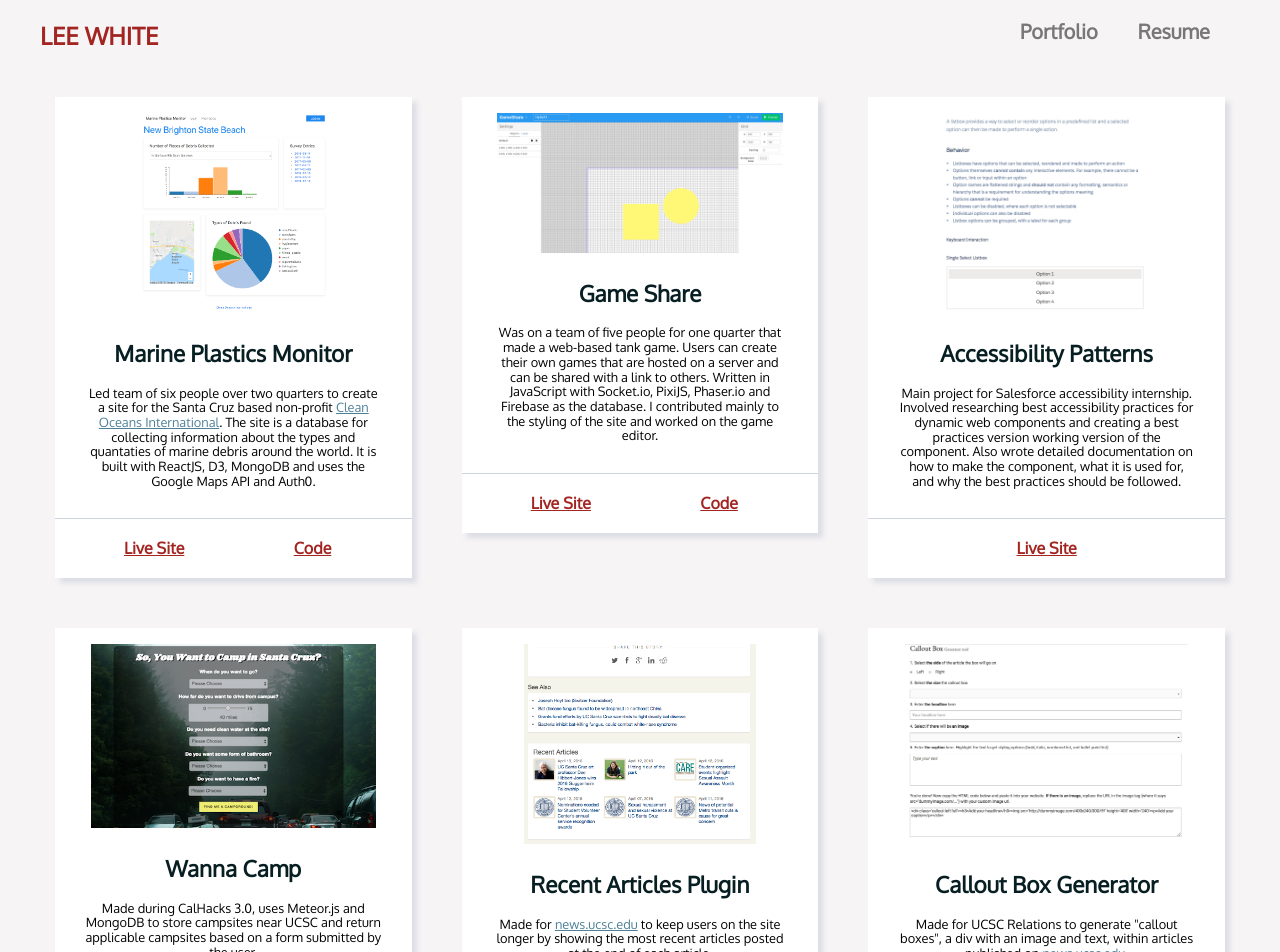
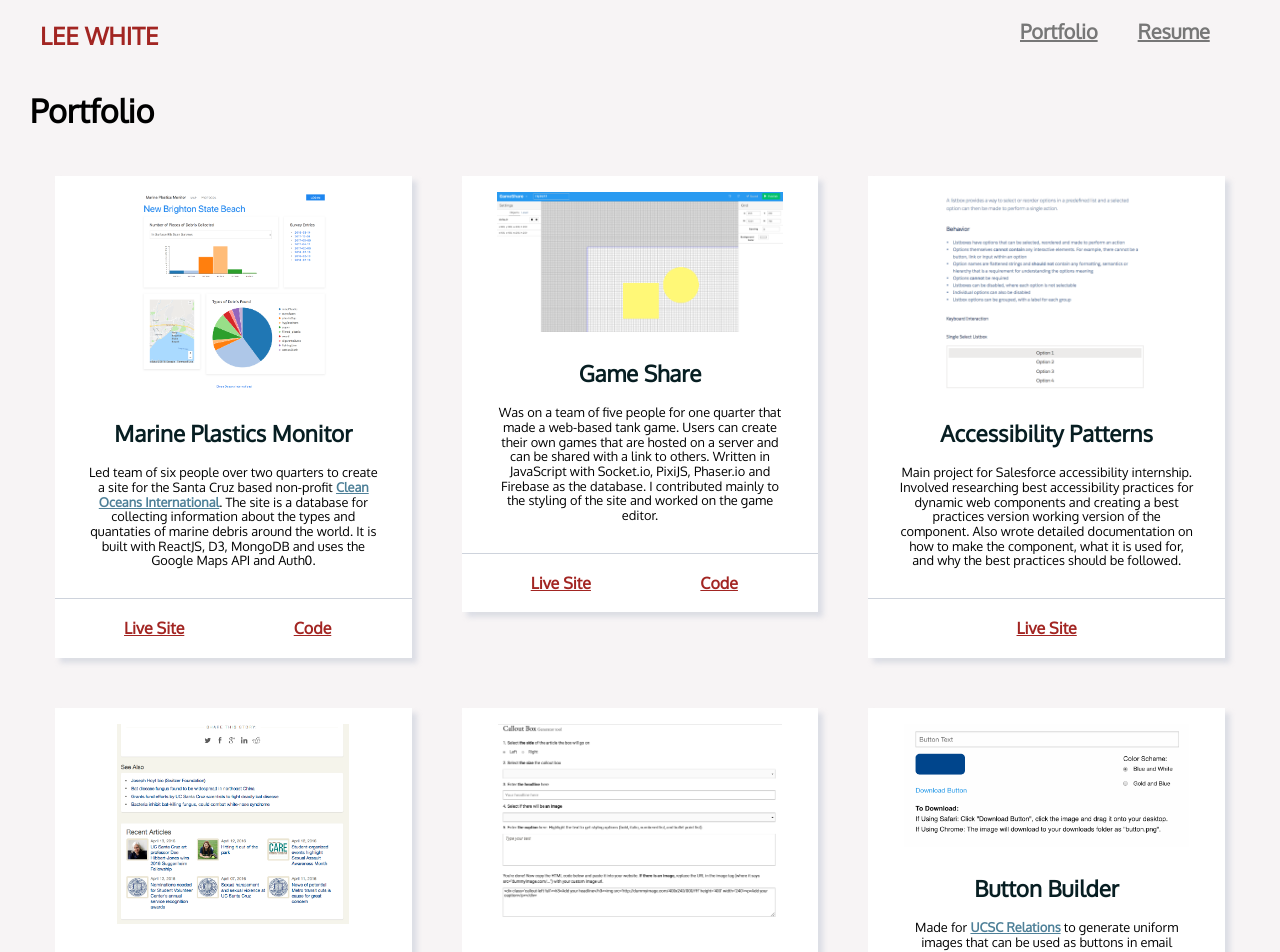
Before and after one commit to shleewhite/shleewhite.github.io, a React (Create React App) app: page / in a window 1280 px wide. Shown: the top 952 px of the page. Built offline with nearby package versions, Linux system fonts and the light colour scheme.

Commit message:
making this site slightly better

```diff
--- a/public/index.html
+++ b/public/index.html
@@ -1,18 +1,22 @@
 <!doctype html>
 <html lang="en">
+
 <head>
   <meta charset="utf-8">
   <meta name="viewport" content="width=device-width, initial-scale=1, shrink-to-fit=no">
   <link rel="manifest" href="%PUBLIC_URL%/manifest.json">
-    <link rel="stylesheet" href="https://unpkg.com/purecss@1.0.0/build/pure-min.css" integrity="sha384-nn4HPE8lTHyVtfCBi5yW9d20FjT8BJwUXyWZT9InLYax14RDjBj46LmSztkmNP9w" crossorigin="anonymous">
+  <link rel="stylesheet" href="https://unpkg.com/purecss@1.0.0/build/pure-min.css"
+    integrity="sha384-nn4HPE8lTHyVtfCBi5yW9d20FjT8BJwUXyWZT9InLYax14RDjBj46LmSztkmNP9w" crossorigin="anonymous">
   <link rel="stylesheet" href="https://unpkg.com/purecss@1.0.0/build/grids-responsive-min.css">
   <link href="https://fonts.googleapis.com/css?family=Oxygen" rel="stylesheet">
-    <title>Lee White</title>
+  <title>Portfolio: Lee White</title>
 </head>
+
 <body>
   <noscript>
     You need to enable JavaScript to run this app.
   </noscript>
   <div id="root"></div>
 </body>
+
 </html>
--- a/src/components/Nav.js
+++ b/src/components/Nav.js
@@ -3,12 +3,12 @@ import { Link } from 'react-router-dom';
 
 class Nav extends Component {
 	render() {
-		return(
+		return (
 			<nav className="pure-u-1-1 pure-menu pure-menu-horizontal pure-g">
-				<Link className="pure-menu-heading pure-u-4-5" to="/">Lee White</Link>
+				<div className="pure-menu-heading pure-u-4-5">Lee White</div>
 				<ul className="pure-menu-list pure-u-1-5">
-					<li className="pure-menu-item" id="name"><Link className="pure-menu-link" to="/">Portfolio</Link></li>
-					<li className="pure-menu-item" id="name"><Link className="pure-menu-link" to="/resume">Resume</Link></li>
+					<li className="pure-menu-item" id="nav-1"><Link className="pure-menu-link" to="/">Portfolio</Link></li>
+					<li className="pure-menu-item" id="nav-2"><Link className="pure-menu-link" to="/resume">Resume</Link></li>
 				</ul>
 			</nav>
 		);
--- a/src/components/pages/Portfolio.js
+++ b/src/components/pages/Portfolio.js
@@ -1,6 +1,5 @@
 import React, { Component } from 'react';
 
-import wc_pic from '../../images/wanna_camp.png';
 import ra_pic from '../../images/recent_articles2.png';
 import cg_pic from '../../images/callout_box.png';
 import ap_pic from '../../images/a11y_patterns.png';
@@ -9,28 +8,30 @@ import mp_pic from '../../images/marine_plastics.png';
 import gs_pic from '../../images/game_share.png';
 
 class Card extends Component {
+	componentDidMount() {
+		document.title = "Portfolio: Lee White"
+	}
+
 	render() {
 		return (
 			<div className="pure-u-1 pure-u-md-1-3">
 				<div className="card">
 					{
 						this.props.img !== null ?
-							<a aria-hidden="true" href={ this.props.live ? this.props.live : this.props.code }>
-								<img alt="" className="card-img" src={ this.props.img }/>
-							</a> : null
+							<img alt="" className="card-img" src={this.props.img} /> : null
 					}
-					<h2 className="card-title">{ this.props.title }</h2>
+					<h2 className="card-title">{this.props.title}</h2>
 					<div className="card-desc">
-						{ this.props.children }
+						{this.props.children}
 					</div>
 					<div className="card-footer pure-g">
 						{
 							this.props.live ?
-								<a className="pure-u-1-2" href={ this.props.live }><span className="assistive-text">{this.props.title}</span>Live Site</a> : null
+								<a className="pure-u-1-2" href={this.props.live}><span className="assistive-text">{this.props.title}</span>Live Site</a> : null
 						}
 						{
 							this.props.code ?
-								<a className="pure-u-1-2" href={ this.props.code }><span className="assistive-text">{this.props.title}</span>Code</a> : null
+								<a className="pure-u-1-2" href={this.props.code}><span className="assistive-text">{this.props.title}</span>Code</a> : null
 						}
 					</div>
 				</div>
@@ -42,11 +43,12 @@ class Card extends Component {
 class Portfolio extends Component {
 	render() {
 		return (
-			<div className="pure-u-1">
+			<main className="pure-u-1">
+				<h1>Portfolio</h1>
 				<div className="pure-g card-container">
 					<Card
 						title="Marine Plastics Monitor"
-						img={ mp_pic }
+						img={mp_pic}
 						code="https://github.com/vincentwu96/MarinePlastics"
 						live="https://marineplastics.herokuapp.com/"
 					>
@@ -59,7 +61,7 @@ class Portfolio extends Component {
 					</Card>
 					<Card
 						title="Game Share"
-						img={ gs_pic }
+						img={gs_pic}
 						code="https://github.com/wyattades/GameShare"
 						live="https://gameshare-app.herokuapp.com/"
 					>
@@ -72,7 +74,7 @@ class Portfolio extends Component {
 					</Card>
 					<Card
 						title="Accessibility Patterns"
-						img={ ap_pic }
+						img={ap_pic}
 						live="https://www.lightningdesignsystem.com/accessibility/patterns/overview/"
 					>
 						<p>
@@ -82,18 +84,8 @@ class Portfolio extends Component {
 						</p>
 					</Card>
 					<Card
-						title="Wanna Camp"
-						img={ wc_pic }
-						code="https://github.com/shleewhite/wanna_camp"
-					>
-						<p>
-							Made during CalHacks 3.0, uses Meteor.js and MongoDB to store campsites near UCSC
-							and return applicable campsites based on a form submitted by the user.
-						</p>
-					</Card>
-					<Card
 						title="Recent Articles Plugin"
-						img={ ra_pic }
+						img={ra_pic}
 						code="http://codepen.io/shleewhite/pen/BKpNYX"
 					>
 						<p>
@@ -103,7 +95,7 @@ class Portfolio extends Component {
 					</Card>
 					<Card
 						title="Callout Box Generator"
-						img={ cg_pic }
+						img={cg_pic}
 						code="https://codepen.io/shleewhite/pen/bpxxOB"
 					>
 						<p>
@@ -113,7 +105,7 @@ class Portfolio extends Component {
 					</Card>
 					<Card
 						title="Button Builder"
-						img={ bb_pic }
+						img={bb_pic}
 						code="https://codepen.io/shleewhite/pen/mVxjdx"
 					>
 						<p>
@@ -122,7 +114,7 @@ class Portfolio extends Component {
 						</p>
 					</Card>
 				</div>
-			</div>
+			</main>
 		);
 	}
 }
--- a/src/components/pages/Resume.js
+++ b/src/components/pages/Resume.js
@@ -4,21 +4,26 @@ class ExpSection extends Component {
   render() {
     return (
       <div className="exp-section">
-        <h3>{ this.props.title }</h3>
-        <h4>{ this.props.location } — { this.props.duration }</h4>
-        { this.props.children }
+        <h3>{this.props.title}</h3>
+        <h4>{this.props.location} — {this.props.duration}</h4>
+        {this.props.children}
       </div>
     );
   }
 }
 
 class Resume extends Component {
+  componentDidMount() {
+    document.title = "Resume: Lee White"
+  }
+
   render() {
     return (
-      <div className="pure-u-1">
+      <main className="pure-u-1">
+        <h1>Resume</h1>
         <div className="resume-section">
           <h2>Education</h2>
-          <h5 className="college">University of California, Santa Cruz:</h5>
+          <h3 className="college">University of California, Santa Cruz:</h3>
           <p>Computer Science B.A., Graduated June 2018</p>
           <ul className="grad-info">
             <li>Received University Honors and Cum Laude</li>
@@ -72,12 +77,12 @@ class Resume extends Component {
         </div>
         <div className="resume-section">
           <h2>Skills</h2>
-          <h5>Technical</h5>
+          <h3>Technical</h3>
           <ul>
             <li>Proficient with JavaScript, HTML, CSS, Python</li>
             <li>Experience with C, Java</li>
           </ul>
-          <h5>Courses</h5>
+          <h3>Courses</h3>
           <ul>
             <li>Intro to Software Design, Software Design I, II</li>
             <li>Mobile Applications</li>
@@ -86,7 +91,7 @@ class Resume extends Component {
           </ul>
         </div>
         <div className="ref">References Upon Request</div>
-      </div>
+      </main>
     );
   }
 }
--- a/src/components/styles/Portfolio.css
+++ b/src/components/styles/Portfolio.css
@@ -35,6 +35,7 @@ p { margin: 0px; }
 .card a {
 	color: #4E8098;
 	text-decoration: underline;
+	font-weight: bold;
 }
 
 .card-title {
--- a/src/index.css
+++ b/src/index.css
@@ -17,10 +17,10 @@ body {
 
 .pure-g [class*=pure-u] { font-family: 'Oxygen', sans-serif; }
 
-a {
+/* a {
 	color: #071E22;
 	text-decoration: none;
-}
+} */
 
 .pure-menu {
 	color: #A22522;
@@ -42,7 +42,7 @@ a {
 }
 
 .pure-menu-link {
-  text-decoration: none;
+	text-decoration: underline;
 	position: relative;
 }
 
@@ -66,4 +66,5 @@ footer ul { list-style-type: none; }
 .footer-li a {
 	color: #4E8098;
 	text-decoration: underline;
+	font-weight: bold;
 }
```
Also changed, not shown: 1 other file (tests, documents, lock files or other folders). Lines whose indentation alone changed are shown as unchanged.
